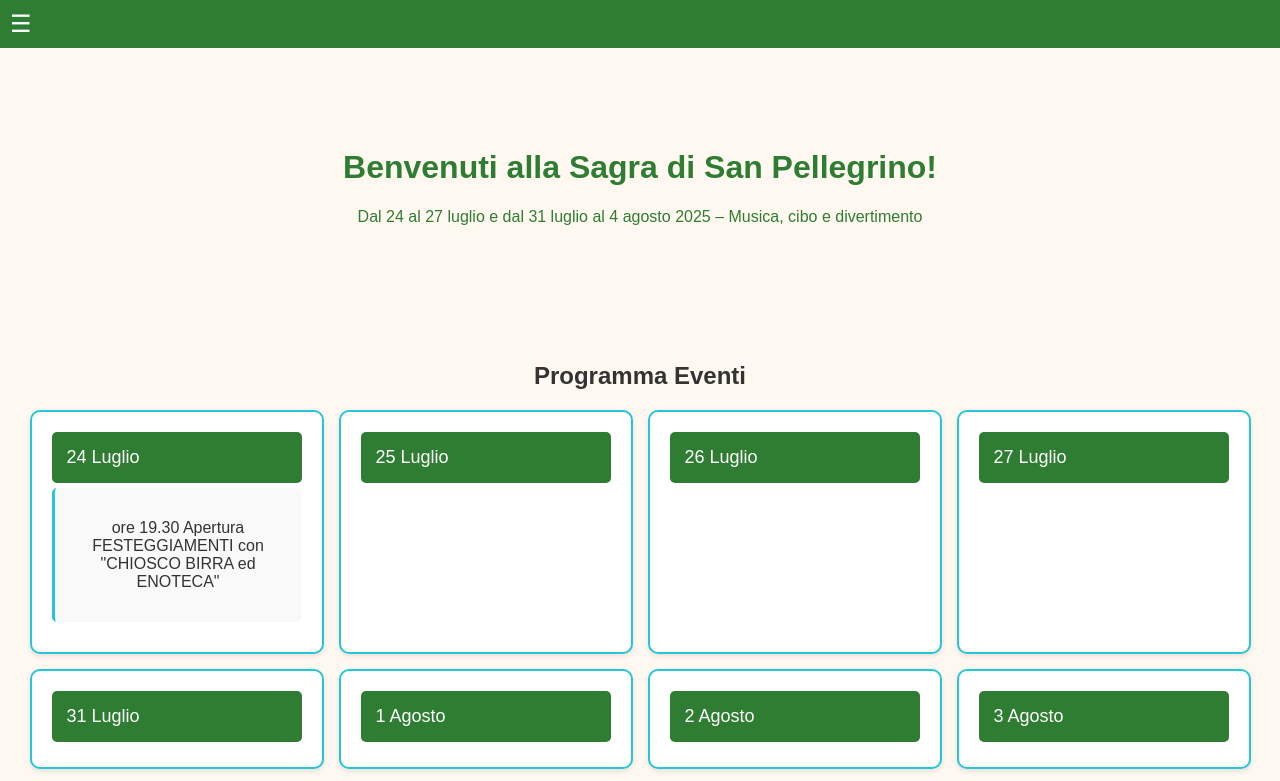
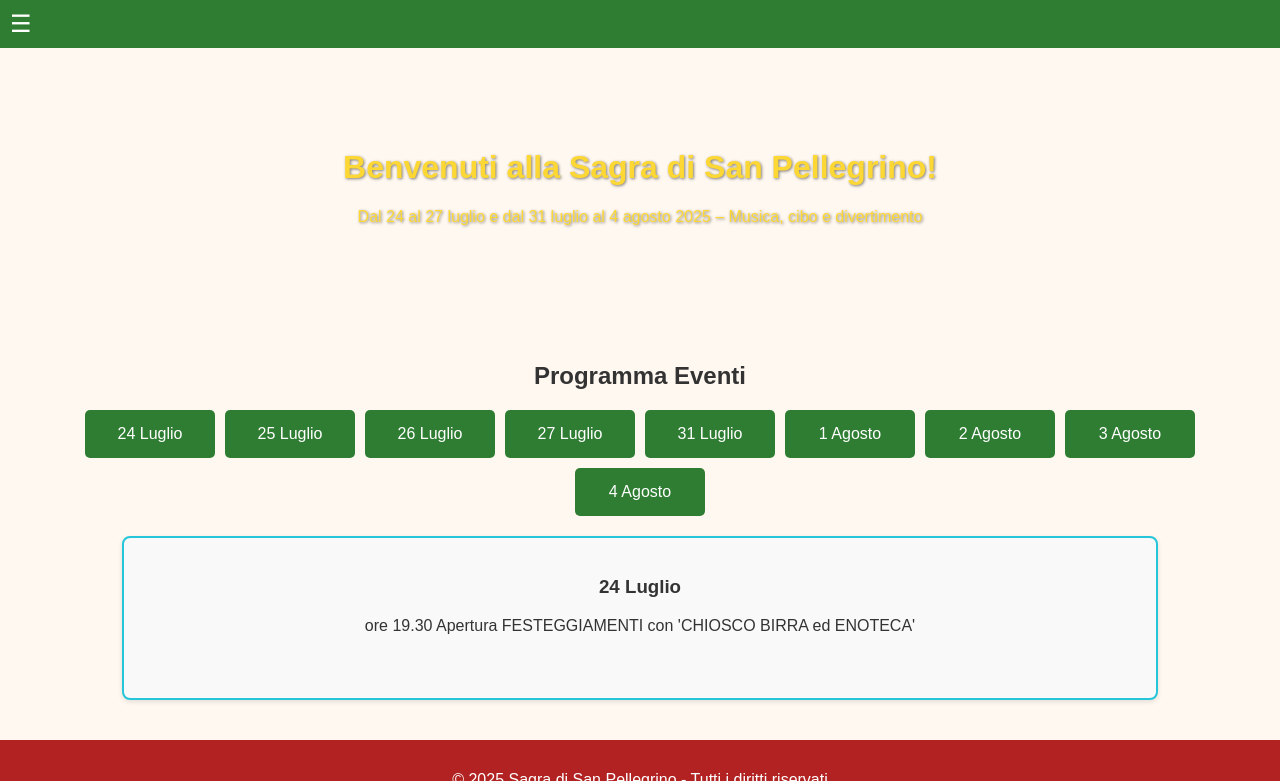
Before and after one commit to iceandre/sagra-festa, a plain HTML site: page index.html in a window 1280 px wide. Both pictures are taken after a click on the button "24 Luglio". Shown: the top 781 px of the page. Drawn offline with Linux system fonts and the light colour scheme.

Commit message:
accentramento degli eventi dopo click

```diff
--- a/index.html
+++ b/index.html
@@ -27,89 +27,21 @@
     <section class="eventi">
       <h2>Programma Eventi</h2>
       <div class="eventi-container">
+        <button class="accordion-btn" data-event="24 Luglio" data-details="ore 19.30 Apertura FESTEGGIAMENTI con 'CHIOSCO BIRRA ed ENOTECA'">24 Luglio</button>
+        <button class="accordion-btn" data-event="25 Luglio" data-details="ore 19.30 Apertura Chiosco | ore 21.00 Serata con 'CANTIERI MUSICALI'">25 Luglio</button>
+        <button class="accordion-btn" data-event="26 Luglio" data-details="ore 19.00 Santa Messa presso la Chiesa di San Pellegrino | ore 19.30 Apertura Chiosco | ore 21.00 Serata danzante con Orchestra Liscio 'ENJOY' di Igor Chimetto">26 Luglio</button>
+        <button class="accordion-btn" data-event="27 Luglio" data-details="RADUNO AUTO D'EPOCA provenienti da JESOLO-ERACLEA | ore 12.00 Apertura Chiosco - Pranzo libero con specialità tipiche (stinco con patate del montello) | ore 12.30 'La Carbonara di San Pellegrino' in collaborazione con ristorante 1922 (su prenotazione) | ore 14.00 Chiusura Chiosco | ore 19.00 Apertura Chiosco | ore 21.00 Serata danzante con Orchestra liscio 'LADY D BAND Orchestra'">27 Luglio</button>
+        <button class="accordion-btn" data-event="31 Luglio" data-details="ore 19.30 Apertura Chiosco | ore 20.30 Cena con Paella (prenotazione esclusivamente alla CASSA dal 24 luglio fino a esaurimento scorte)">31 Luglio</button>
+        <button class="accordion-btn" data-event="1 Agosto" data-details="ore 19.00 Santa Messa presso la Chiesa di San Pellegrino | ore 19.30 Apertura Chiosco | ore 21.00 Tributo ai Queen con i TOYS">1 Agosto</button>
+        <button class="accordion-btn" data-event="2 Agosto" data-details="ore 19.00 Santa Messa presso la Chiesa di San Pellegrino | ore 19.30 Apertura Chiosco | ore 21.00 Serata danzante con Orchestra Spettacolo Luigiana Band">2 Agosto</button>
+        <button class="accordion-btn" data-event="3 Agosto" data-details="ore 12.00 Apertura Chiosco - Pranzo con Spiedo e patate del Montello (prenotazione esclusivamente alla CASSA dal 24 luglio fino a esaurimento scorte) | ore 14.00 Chiusura Chiosco | ore 18.00 Aperitivo agricolo con DJ SET | ore 19.00 Apertura Chiosco | ore 21.00 Serata danzante con Orchestra Spettacolo Rossella Group">3 Agosto</button>
+        <button class="accordion-btn" data-event="4 Agosto" data-details="ore 19.30 Apertura Chiosco | ore 21.00 Serata cover band rock 70/80 con ANIMA GROUP 305 | SEGUIRA GRANDE SPETTACOLO PIROTECNICO">4 Agosto</button>
+      </div>
 
-        <div class="evento-box">
-          <button class="accordion-btn">24 Luglio</button>
-          <div class="panel">
-            <p>ore 19.30 Apertura FESTEGGIAMENTI con "CHIOSCO BIRRA ed ENOTECA"</p>
-          </div>
-        </div>
-
-        <div class="evento-box">
-          <button class="accordion-btn">25 Luglio</button>
-          <div class="panel">
-            <p>ore 19.30 Apertura Chiosco</p>
-            <p>ore 21.00 Serata con "CANTIERI MUSICALI"</p>
-          </div>
-        </div>
-
-        <div class="evento-box">
-          <button class="accordion-btn">26 Luglio</button>
-          <div class="panel">
-            <p>ore 19.00 Santa Messa presso la Chiesa di San Pellegrino</p>
-            <p>ore 19.30 Apertura Chiosco</p>
-            <p>ore 21.00 Serata danzante con Orchestra Liscio "ENJOY" di Igor Chimetto</p>
-          </div>
-        </div>
-
-        <div class="evento-box">
-          <button class="accordion-btn">27 Luglio</button>
-          <div class="panel">
-            <p>RADUNO AUTO D'EPOCA provenienti da JESOLO-ERACLEA</p>
-            <p>ore 12.00 Apertura Chiosco - Pranzo libero con specialità tipiche (stinco con patate del montello)</p>
-            <p>ore 12.30 "La Carbonara di San Pellegrino" in collaborazione con ristorante 1922 (su prenotazione)</p>
-            <p>ore 14.00 Chiusura Chiosco</p>
-            <p>ore 19.00 Apertura Chiosco</p>
-            <p>ore 21.00 Serata danzante con Orchestra liscio <i>"LADY D BAND Orchestra"</i></p>
-          </div>
-        </div>
-
-        <div class="evento-box">
-          <button class="accordion-btn">31 Luglio</button>
-          <div class="panel">
-            <p>ore 19.30 Apertura Chiosco</p>
-            <p>ore 20.30 Cena con Paella (prenotazione esclusivamente alla CASSA dal 24 luglio fino a esaurimento scorte)</p>
-          </div>
-        </div>
-
-        <div class="evento-box">
-          <button class="accordion-btn">1 Agosto</button>
-          <div class="panel">
-            <p>ore 19.00 Santa Messa presso la Chiesa di San Pellegrino</p>
-            <p>ore 19.30 Apertura Chiosco</p>
-            <p>ore 21.00 Tributo ai Queen con i <u><i>TOYS</i></u></p>
-          </div>
-        </div>
-
-        <div class="evento-box">
-          <button class="accordion-btn">2 Agosto</button>
-          <div class="panel">
-            <p>ore 19.00 Santa Messa presso la Chiesa di San Pellegrino</p>
-            <p>ore 19.30 Apertura Chiosco</p>
-            <p>ore 21.00 Serata danzante con Orchestra Spettacolo <u><i>Luigiana Band</i></u></p>
-          </div>
-        </div>
-
-        <div class="evento-box">
-          <button class="accordion-btn">3 Agosto</button>
-          <div class="panel">
-            <p>ore 12.00 Apertura Chiosco - Pranzo con Spiedo e patate del Montello (prenotazione esclusivamente alla CASSA dal 24 luglio fino a esaurimento scorte)</p>
-            <p>ore 14.00 Chiusura Chiosco</p>
-            <p>ore 18.00 Aperitivo agricolo con DJ SET</p>
-            <p>ore 19.00 Apertura Chiosco</p>
-            <p>ore 21.00 Serata danzante con Orchestra Spettacolo <u><i>Rossella Group</i></u></p>
-          </div>
-        </div>
-
-        <div class="evento-box">
-          <button class="accordion-btn">4 Agosto</button>
-          <div class="panel">
-            <p>ore 19.30 Apertura Chiosco</p>
-            <p>ore 21.00 Serata cover band rock 70/80 con <u>ANIMA GROUP 305</u></p>
-            <p><strong>Segue GRANDE SPETTACOLO PIROTECNICO</strong></p>
-          </div>
-        </div>
-
+      <!-- Box centrale per i dettagli -->
+      <div id="evento-dettagli" class="evento-dettagli">
+        <h3>Seleziona una data</h3>
+        <p>I dettagli dell'evento appariranno qui.</p>
       </div>
     </section>
   </main>
--- a/script.js
+++ b/script.js
@@ -4,25 +4,21 @@ function toggleMenu() {
 
 document.addEventListener('DOMContentLoaded', () => {
   const buttons = document.querySelectorAll('.accordion-btn');
+  const dettagliBox = document.getElementById('evento-dettagli');
 
   buttons.forEach(button => {
     button.addEventListener('click', () => {
-      const panel = button.nextElementSibling;
+      const titolo = button.dataset.event;
+      const dettagli = button.dataset.details;
 
-      // Chiude altri pannelli aperti
-      document.querySelectorAll('.panel').forEach(p => {
-        if (p !== panel) {
-          p.style.display = 'none';
-        }
-      });
-
-      // Toggle pannello selezionato
-      if (panel.style.display === 'block') {
-        panel.style.display = 'none';
-      } else {
-        panel.style.display = 'block';
-      }
+      dettagliBox.classList.remove('show'); // reset animazione
+      setTimeout(() => {
+        dettagliBox.innerHTML = `
+          <h3>${titolo}</h3>
+          <p>${dettagli.replace(/\|/g, '<br>')}</p>
+        `;
+        dettagliBox.classList.add('show');
+      }, 100);
     });
   });
 });
-console.log("Script caricato!");
--- a/style.css
+++ b/style.css
@@ -7,11 +7,11 @@ body {
 
 /* Navbar */
 .navbar {
+  background: #2e7d32;
+  color: white;
   display: flex;
+  padding: 10px;
   align-items: center;
-  background: #b22222;
-  color: white;
-  padding: 10px;
 }
 
 .menu-toggle {
@@ -21,12 +21,10 @@ body {
 }
 
 .nav-links {
-  list-style: none;
   display: none;
   flex-direction: column;
-  padding: 0;
+  margin-left: 20px;
 }
-
 .nav-links li {
   padding: 10px;
 }
@@ -34,6 +32,7 @@ body {
 .nav-links a {
   color: white;
   text-decoration: none;
+  padding: 10px;
 }
 
 .nav-links a.active {
@@ -48,8 +47,9 @@ body {
 .hero {
   background: url('img/volantino.jpg') center/cover no-repeat;
   text-align: center;
-  color: #2e7d32;
+  color: #fdd835;
   padding: 80px 20px;
+  text-shadow: 1px 1px 3px rgba(0, 0, 0, 0.5);
 }
 
 .hero.small {
@@ -66,9 +66,10 @@ body {
 
 .eventi-container {
   display: flex;
+  flex-wrap: wrap;
   justify-content: center;
-  flex-wrap: wrap;
-  gap: 15px;
+  gap: 10px;
+  margin-bottom: 20px;
 }
 
 .evento-box {
@@ -147,20 +148,15 @@ footer {
   color: white;
   cursor: pointer;
   padding: 15px;
-  width: 100%;
   border: none;
-  text-align: left;
-  outline: none;
-  font-size: 18px;
+  font-size: 16px;
+  border-radius: 5px;
+  width: 130px;
   transition: background 0.3s;
-  border-radius: 5px;
-  margin-bottom: 5px;
 }
-
 .accordion-btn:hover {
   background-color: #1b5e20;
 }
-
 .panel {
   display: none;
   background-color: #f9f9f9;
@@ -169,3 +165,23 @@ footer {
   margin-bottom: 10px;
   border-radius: 5px;
 }
+/* Box centrale */
+.evento-dettagli {
+  background: #f9f9f9;
+  padding: 20px;
+  border: 2px solid #26c6da;
+  border-radius: 8px;
+  width: 80%;
+  margin: 20px auto;
+  text-align: center;
+  min-height: 120px;
+  box-shadow: 0 2px 5px rgba(0,0,0,0.1);
+  opacity: 0;
+  transform: translateY(20px);
+  transition: opacity 0.4s ease, transform 0.4s ease;
+}
+
+.evento-dettagli.show {
+  opacity: 1;
+  transform: translateY(0);
+}
```
